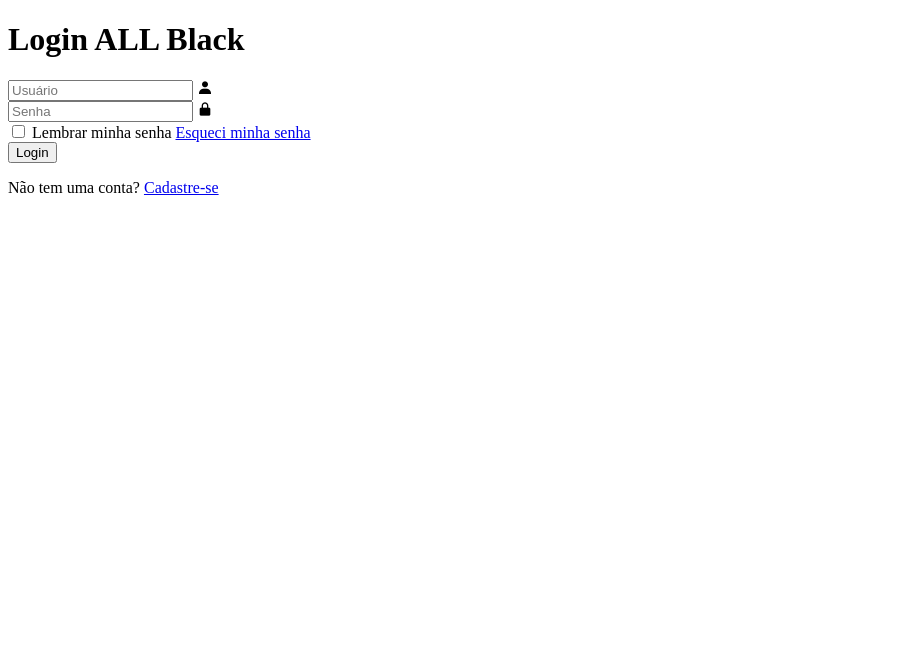
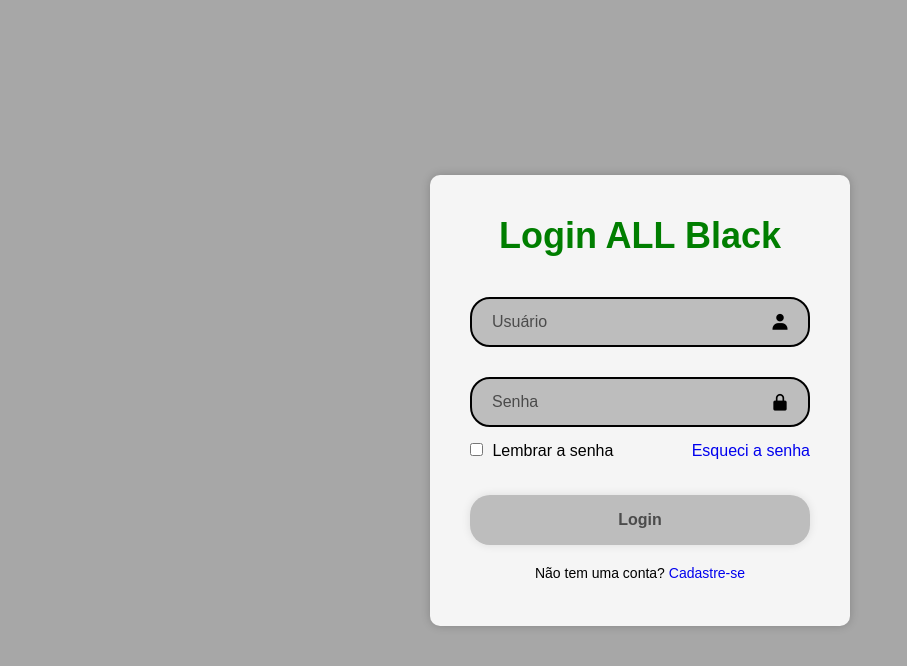
Before and after one commit to joaopedro3177/Projetos, a plain HTML site: page black-shoes/pages/login.html in a window 1280 px wide. Shown: the whole page, without its empty margins (0-907 px from the left). Drawn offline with nearby package versions, Linux system fonts and the light colour scheme.

Commit message:
Página de login finalizada

```diff
--- a/black-shoes/css/styles.css
+++ b/black-shoes/css/styles.css
@@ -178,3 +178,115 @@ main h1{
 .aside-2 p{
     font-size: 1rem;
 }
+
+/*Página de login*/
+
+.body-login{
+    display: flex;
+    justify-content: center;
+    align-items: center;
+    min-height: 100vh;
+
+}
+
+.container-login{
+    width: 420px;
+    background-color: whitesmoke;
+    border-radius: 10px;
+    color: black;
+    padding: 30px 40px;
+    box-shadow: 0 0 10px rgba(0, 0, 0, .2);
+}
+
+.container-login h1{
+    font-size: 36px;
+    text-align: center;
+    color: #007e00;
+}
+
+.input-box{
+    position: relative;
+    width: 100%;
+    height: 50px;
+    margin: 30px 0;
+}
+
+.input-box input{
+    width: 100%;
+    height: 100%;
+    background-color: #bdbdbd;
+    border: none;
+    outline: none;
+    border: 2px solid;
+    border-radius: 20px;
+    font-size: 16px;
+    color: black;
+    padding: 20px 45px 20px 20px;
+}
+
+.input-box input::placeholder{
+    color: #4b4b4b;
+}
+
+.input-box i{
+    position: absolute;
+    right: 20px;
+    font-size: 20px;
+    top: 50%;
+    transform: translateY(-50%);
+}
+
+.remember-forgot{
+    display: flex;
+    justify-content: space-between;
+    margin: -15px 0 15px;
+}
+
+.remember-forgot label input{
+    accent-color: green;
+    margin-right: 5px;
+}
+
+.remember-forgot a{
+    text-decoration: none;
+
+}
+
+.remember-forgot a:hover {
+    text-decoration: underline;
+}
+
+.login{
+    width: 100%;
+    height: 50px;
+    background-color: #bdbdbd;
+    border: none;
+    border-radius: 20px;
+    cursor: pointer;
+    font-size: 16px;
+    color: #4b4b4b;
+    font-weight: 600;
+    box-shadow:  0 0 10px rgba(0, 0, 0, .1);
+    margin-top: 20px;
+}
+
+.login:hover{
+    background-color: #007e00;
+    color: white;
+    transition: 0.3s;
+}
+
+.register-link{
+    font-size: 14px;
+    text-align: center;
+    margin: 20px 0 15px;
+}
+
+.register-link a{
+    text-decoration: none;
+    font-weight: 500;
+}
+
+.register-link a:hover{
+    text-decoration: underline;
+}
--- a/black-shoes/css/variables.css
+++ b/black-shoes/css/variables.css
@@ -1,6 +1,6 @@
 :root{
     --body-color: #a7a7a7;
-    --font-body: 'Segoe UI', Tahoma, Geneva, Verdana, sans-serif;
+    --font-body: "Poppins", sans-serif;
     --border-radius: 5px
 
 }
--- a/black-shoes/pages/login.html
+++ b/black-shoes/pages/login.html
@@ -4,10 +4,11 @@
     <meta charset="UTF-8">
     <meta name="viewport" content="width=device-width, initial-scale=1.0">
     <link href='https://unpkg.com/boxicons@2.1.4/css/boxicons.min.css' rel="stylesheet">
+    <link rel="stylesheet" href="../css/styles.css">
     <title>ALL Black Login</title>
 </head>
-<body>
-    <main class="container">
+<body class="body-login">
+    <main class="container-login">
         <form>
             <h1>Login ALL Black</h1>
             <div class="input-box">
@@ -22,12 +23,12 @@
             <div class="remember-forgot">
                 <label>
                     <input type="checkbox">
-                    Lembrar minha senha
+                    Lembrar a senha
                 </label>
-                <a href="#"> Esqueci minha senha</a>
+                <a href="#"> Esqueci a senha</a>
             </div>
 
-            <button type="submit">Login</button>
+            <button type="submit" class="login">Login</button>
 
             <div class="register-link">
                 <p>Não tem uma conta? <a href="#">Cadastre-se</a></p>
```
